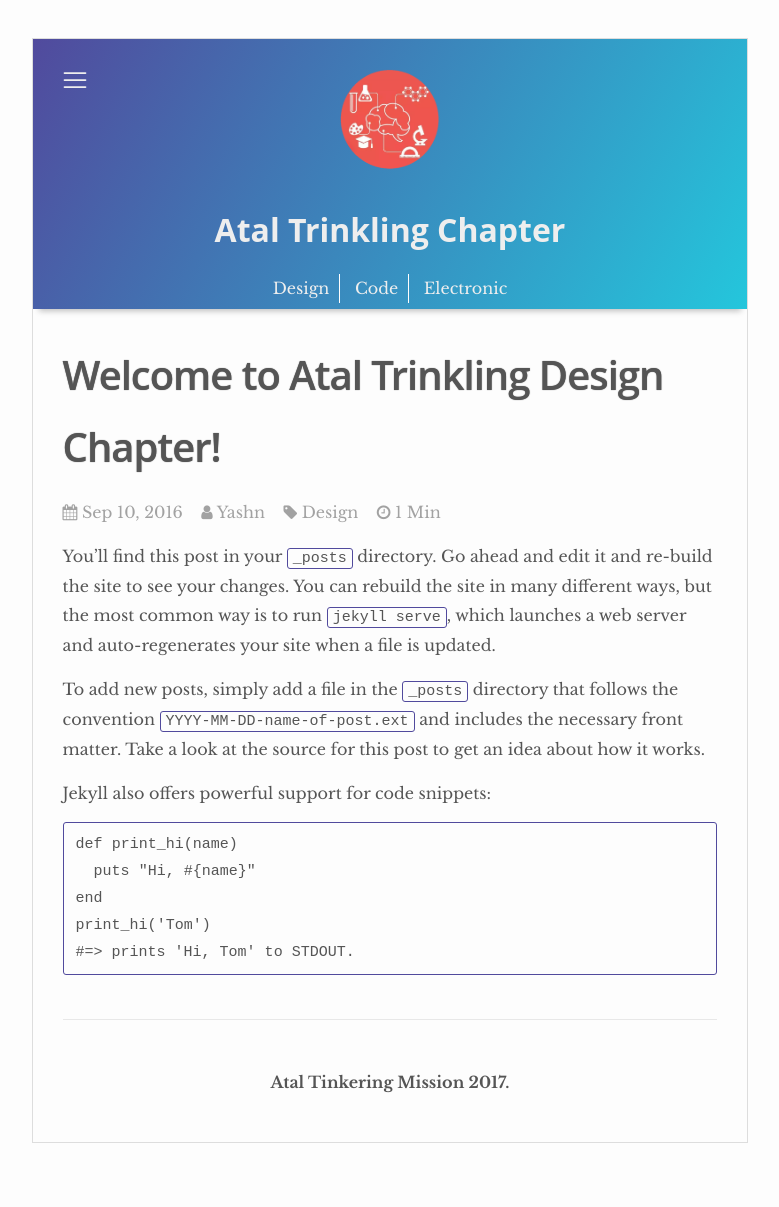
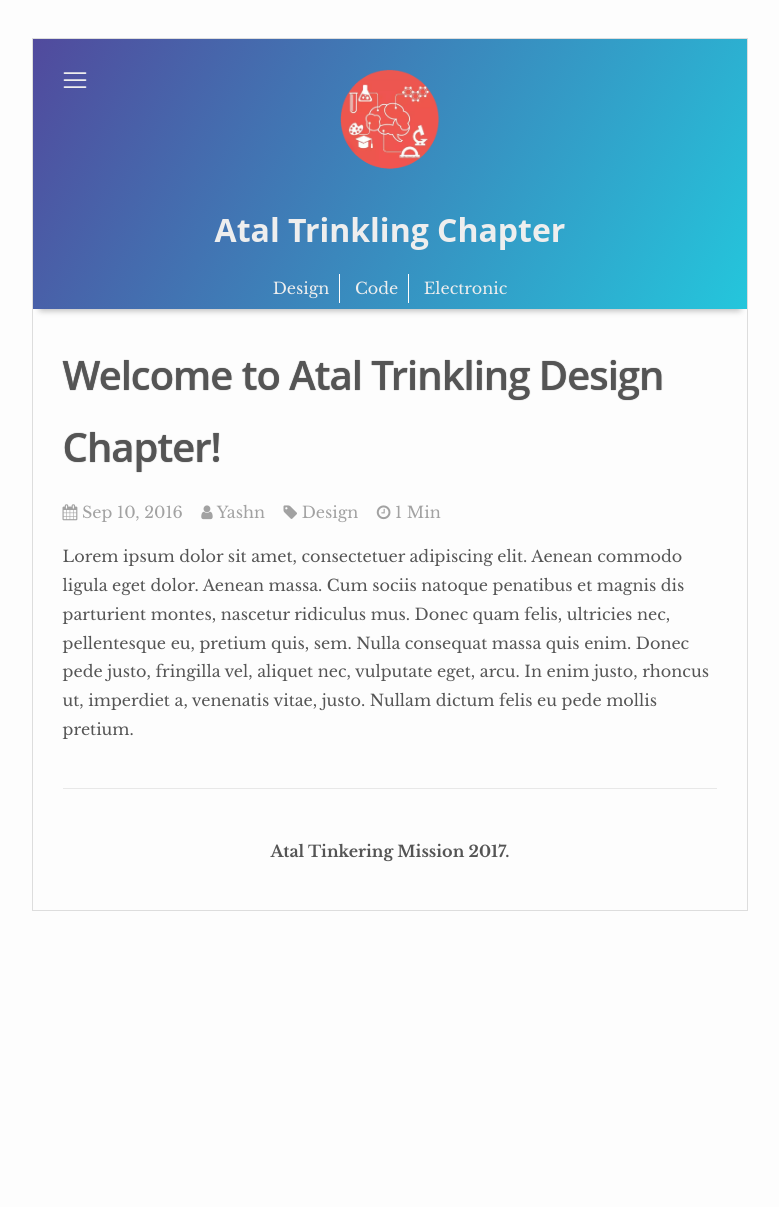
Before and after one commit to yugn27/atel, a Jekyll site: the page built from _posts/2016-09-10-welcome-to-atal.markdown, in a window 1280 px wide. Shown: the whole page, without its empty margins (250-1029 px from the left). Built offline with Jekyll 4.4.1, drawn with Linux system fonts in a browser that asks for light colours; nearby versions of some CDN libraries; after the commit the page ends 975 px from its top, so only the background shows below that.

Commit message:
Update 2016-09-10-welcome-to-atal.markdown

```diff
--- a/_posts/2016-09-10-welcome-to-atal.markdown
+++ b/_posts/2016-09-10-welcome-to-atal.markdown
@@ -6,16 +6,6 @@ date:   2016-09-10 10:50:00 +0530
 categories: design
 author: yashn
 ---
-You’ll find this post in your `_posts` directory. Go ahead and edit it and re-build the site to see your changes. You can rebuild the site in many different ways, but the most common way is to run `jekyll serve`, which launches a web server and auto-regenerates your site when a file is updated.
-
-To add new posts, simply add a file in the `_posts` directory that follows the convention `YYYY-MM-DD-name-of-post.ext` and includes the necessary front matter. Take a look at the source for this post to get an idea about how it works.
-
-Jekyll also offers powerful support for code snippets:
-
-{% highlight ruby %}
-def print_hi(name)
-  puts "Hi, #{name}"
-end
-print_hi('Tom')
-#=> prints 'Hi, Tom' to STDOUT.
-{% endhighlight %}
+Lorem ipsum dolor sit amet, consectetuer adipiscing elit. Aenean commodo ligula eget dolor. Aenean massa.
+Cum sociis natoque penatibus et magnis dis parturient montes, nascetur ridiculus mus. Donec quam felis, ultricies nec, pellentesque eu, pretium quis, sem. Nulla consequat massa quis enim.
+Donec pede justo, fringilla vel, aliquet nec, vulputate eget, arcu. In enim justo, rhoncus ut, imperdiet a, venenatis vitae, justo. Nullam dictum felis eu pede mollis pretium.
```
